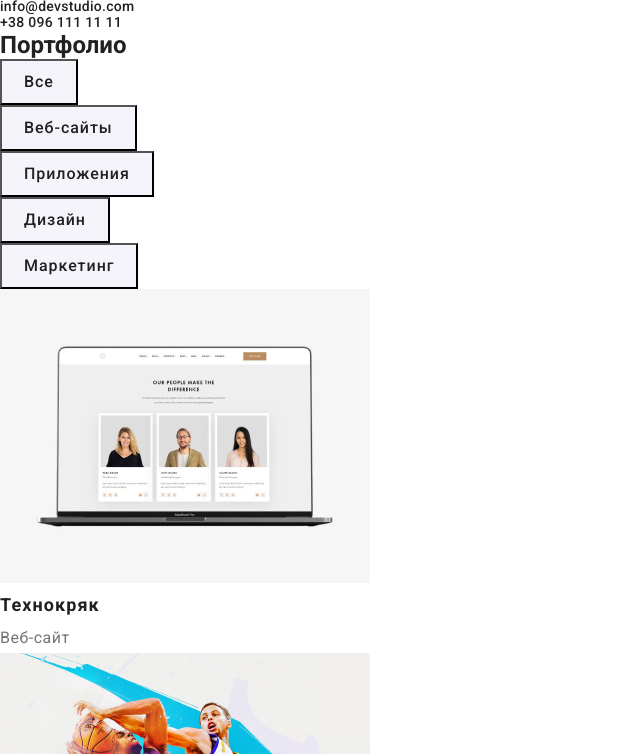
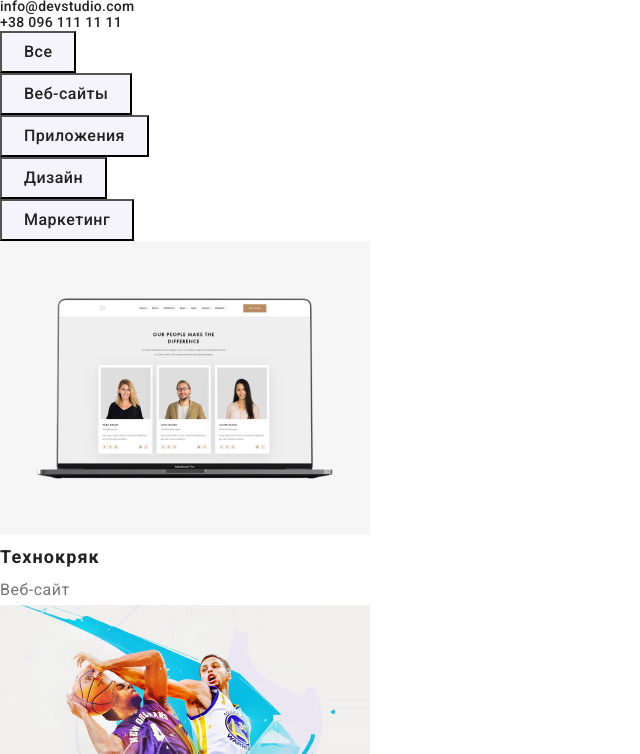
Before and after one commit to Natali-Didenko/goit-markup-hw-2, a plain HTML site: page portfolio.html in a window 1280 px wide. Shown: the part 82-836 px from the top of the page, without its empty margins (0-640 px from the left). Drawn offline with Linux system fonts and the light colour scheme.

Commit message:
goit-markup-hw-2.1

```diff
--- a/css/styles.css
+++ b/css/styles.css
@@ -5,6 +5,7 @@
   --primari-white-color: #ffffff;
   --bg-hero-color: #2f303a;
   --bg-command-color: #f5f4fa;
+  --footer-item-color: rgba(255, 255, 255, 0.6);
   --main-font: "Roboto", sans-serif;
   --accent-font: "Raleway", sans-serif;
 }
@@ -79,11 +80,6 @@ body {
   letter-spacing: 0.06em;
   padding: 10px 32px;
   cursor: pointer;
-  color: var(--primari-text-color);
-  background-color: var(--bg-command-color);
-}
-.button:hover,
-.button:focus {
   color: var(--primari-white-color);
   background-color: var(--accent-color);
 }
@@ -138,7 +134,7 @@ body {
 /* Footer content */
 
 .footer {
-  background-color: #000000;
+  background-color: var(--bg-hero-color);
 }
 .footer .logo {
   color: var(--primari-white-color);
@@ -150,7 +146,7 @@ body {
 .footer-item {
   font-family: inherit;
   text-decoration: none;
-  color: #ffffff99;
+  color: var(--footer-item-color);
 }
 .footer-item:hover,
 .footer-item:focus {
@@ -161,12 +157,22 @@ body {
 
 .portfolio-title {
 }
-.link .button {
+.buttons {
+  font-family: inherit;
+  font-size: 16px;
   font-weight: 500;
-  letter-spacing: 1, 625;
+  line-height: 1.625;
+  letter-spacing: 0.03em;
   padding: 6px 22px;
+  cursor: pointer;
+  color: var(--primari-text-color);
+  background-color: var(--bg-command-color);
 }
-
+.buttons:hover,
+.buttons:focus {
+  color: var(--primari-white-color);
+  background-color: var(--accent-color);
+}
 .caption {
   font-weight: bold;
   font-size: 18px;
--- a/portfolio.html
+++ b/portfolio.html
@@ -17,7 +17,7 @@
     <!-- Header content -->
     <header class="header">
         <nav>
-            <a href="./index.html" class="logo"> <span class="web">Web</span> Studio </a>
+            <a href="./index.html" class="logo"> <span class="web">Web</span>Studio</a>
             <ul class="link">
                 <li> <a href="./index.html" class="item">Студия</a> </li>
                 <li> <a href=" " class="item current"> Портфолио </a> </li>
@@ -32,22 +32,22 @@
     <!-- Main content -->
     <main>
         <section>
-            <h1 class="portfolio-title"> Портфолио </h1>
+            <h1 class="portfolio-title" hidden> Портфолио </h1>
             <ul class="link">
                 <li>
-                    <button type="button" class="button"> Все </button>
+                    <button type="button" class="buttons"> Все </button>
                 </li>
                 <li>
-                    <button type="button" class="button"> Веб-сайты </button>
+                    <button type="button" class="buttons"> Веб-сайты </button>
                 </li>
                 <li>
-                    <button type="button" class="button"> Приложения </button>
+                    <button type="button" class="buttons"> Приложения </button>
                 </li>
                 <li>
-                    <button type="button" class="button"> Дизайн </button>
+                    <button type="button" class="buttons"> Дизайн </button>
                 </li>
                 <li>
-                    <button type="button" class="button"> Маркетинг </button>
+                    <button type="button" class="buttons"> Маркетинг </button>
                 </li>
             </ul>
             <ul class="link">
@@ -101,7 +101,7 @@
     </main>
         <!-- Footer content -->
         <footer class="footer">
-            <a href="/" class="logo"> <span class="web">Web</span> Studio </a>
+            <a href="/" class="logo"> <span class="web">Web</span>Studio</a>
             <address>
                 <p class="address"> г. Киев, пр-т Леси Украинки, 26 </p>
             </address>
```
Also changed, not shown: index.html (+3 -3 lines).
